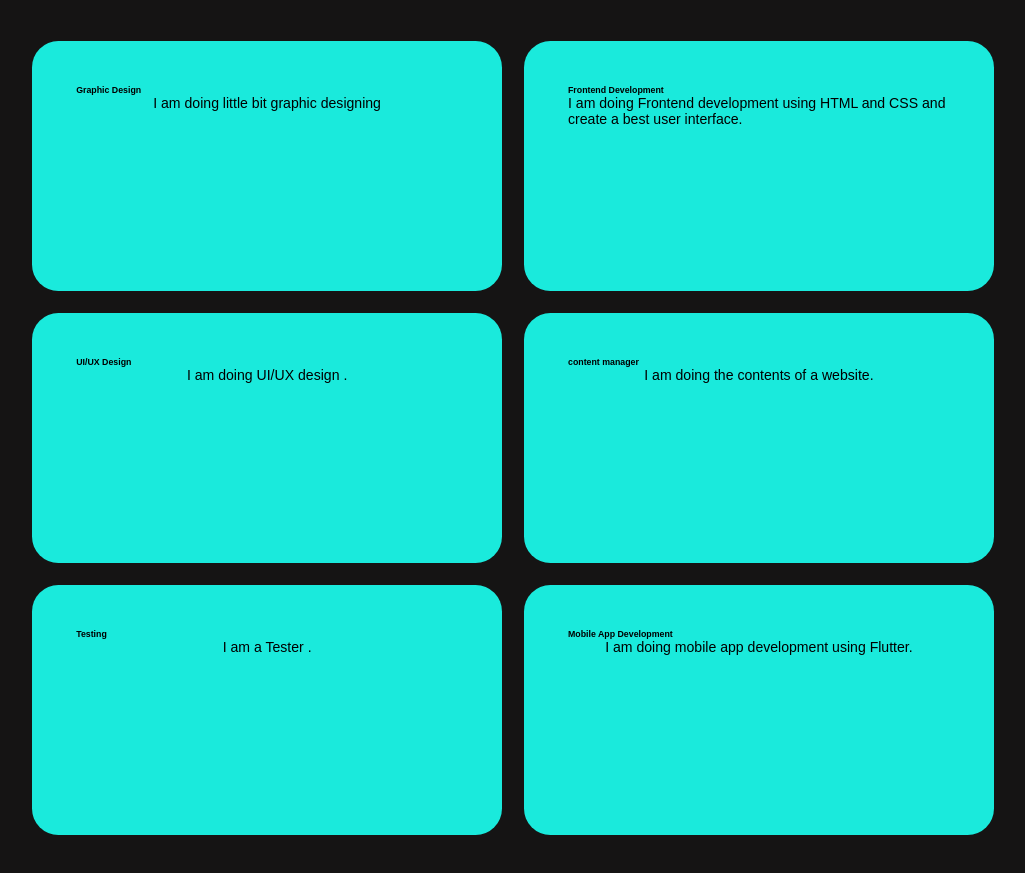
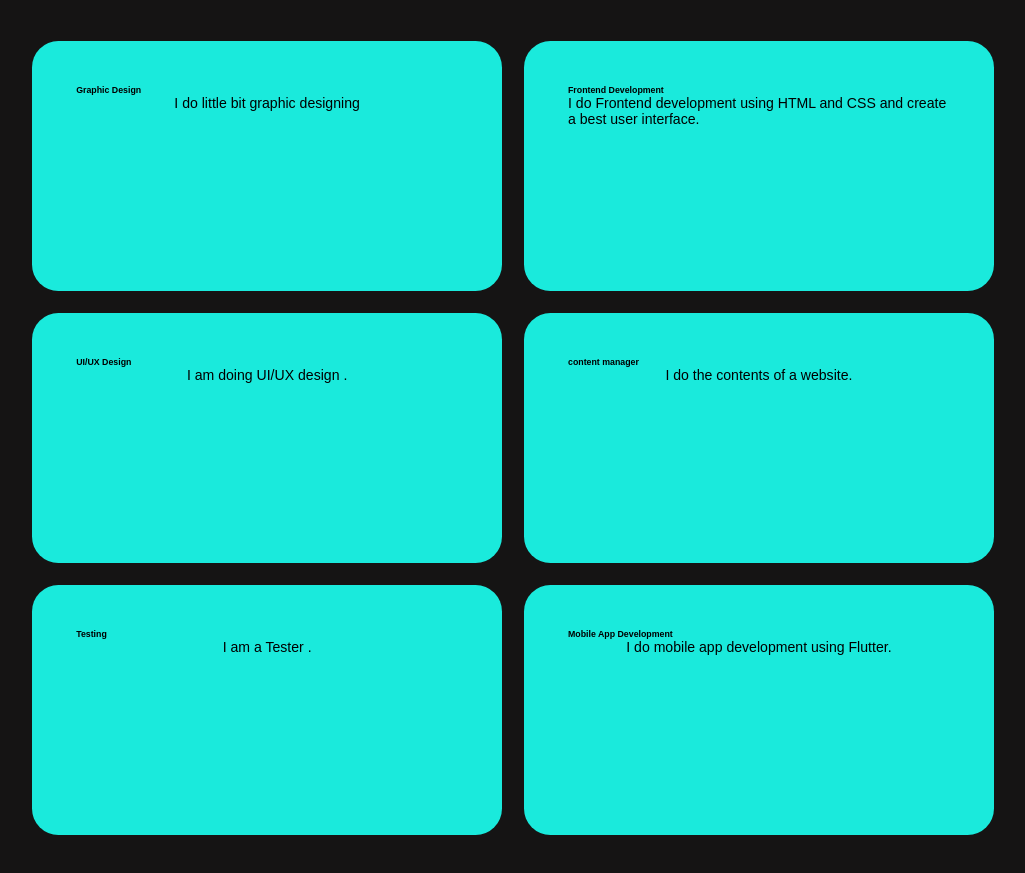
Before and after one commit to Dhananjaynathkj/portfolio, a plain HTML site: page index.html in a window 1280 px wide. Shown: the part 1772-2645 px from the top of the page, without its empty margins (127-1152 px from the left). Drawn offline with nearby package versions, Linux system fonts and the light colour scheme.

Commit message:
index.html

```diff
--- a/index.html
+++ b/index.html
@@ -82,7 +82,7 @@
             <div class="service-info">
 
                <h4>Graphic Design</h4>
-               <p>I am doing little bit graphic designing</p>
+               <p>I do little bit graphic designing</p>
 
             </div>
              </div>
@@ -91,7 +91,7 @@
                 <div class="service-info">
 
                    <h4>Frontend Development</h4>
-                   <p>I am doing Frontend development using HTML and CSS and create a best user interface.</p>
+                   <p>I do Frontend development using HTML and CSS and create a best user interface.</p>
 
                 </div>
                  </div>
@@ -109,7 +109,7 @@
                         <div class="service-info">
 
                            <h4>content manager</h4>
-                           <p>I am doing the contents of a website.</p>
+                           <p>I do the contents of a website.</p>
 
                         </div>
                          </div>
@@ -129,7 +129,7 @@
                             <div class="service-info">
 
                                <h4>Mobile App Development</h4>
-                               <p>I am doing mobile app development using Flutter.</p>
+                               <p>I do mobile app development using Flutter.</p>
 
 
              </div>
```
